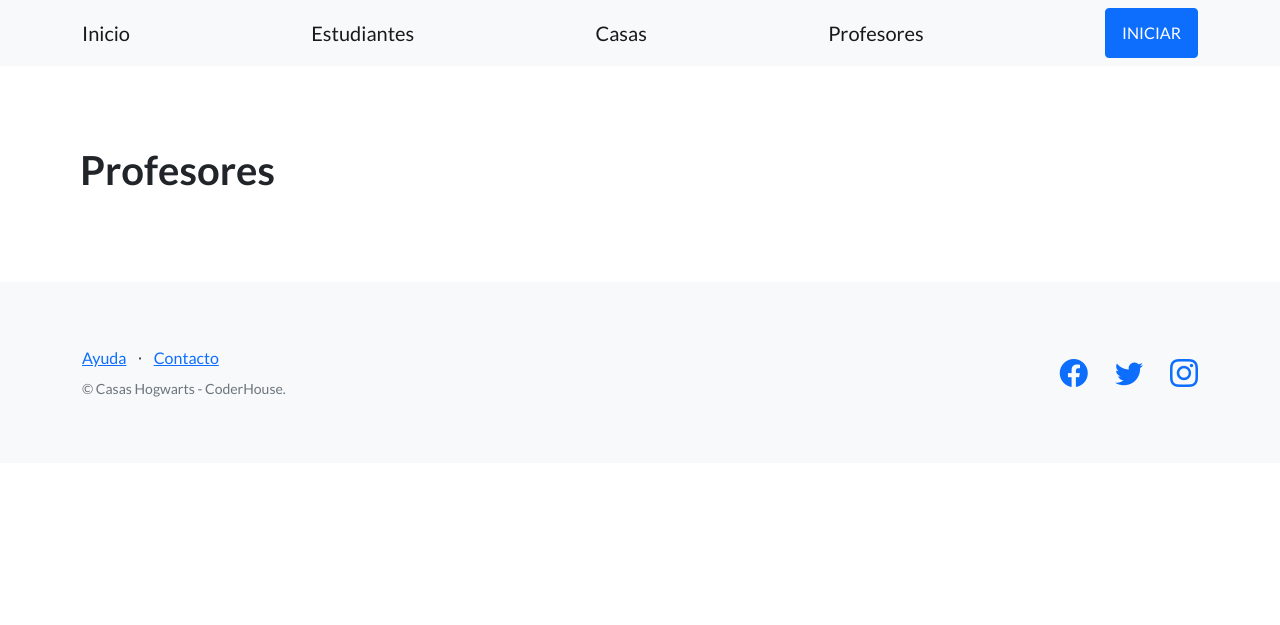
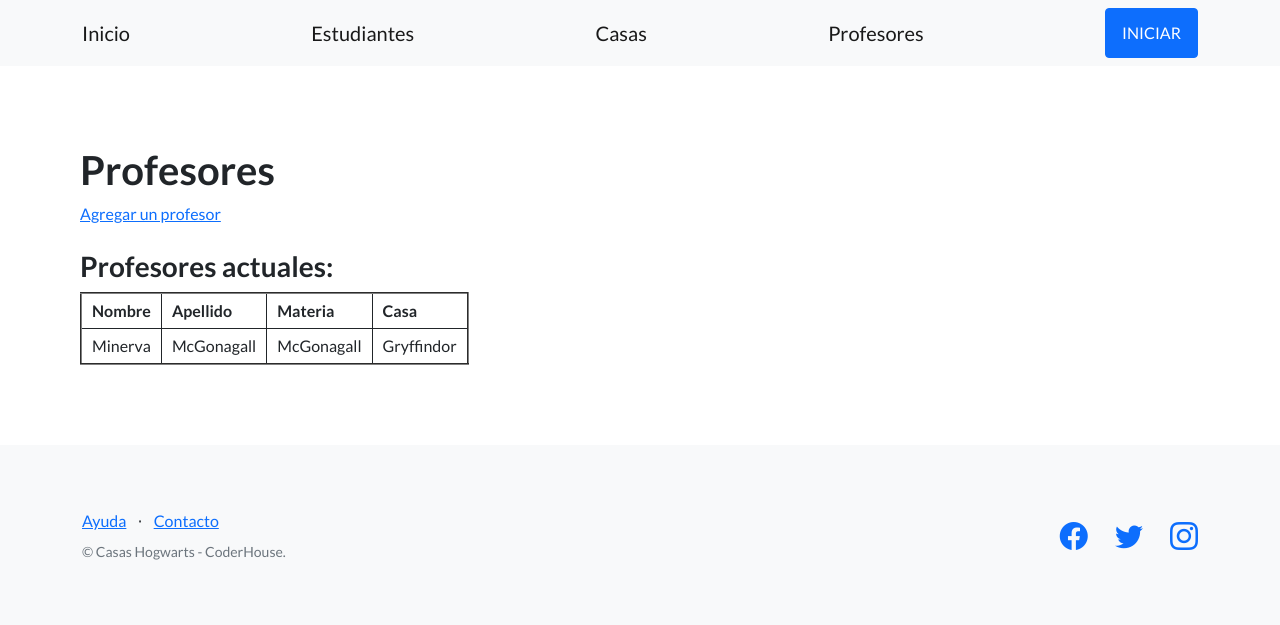
Before and after one commit to Marquis2441/Entrega_Intermedia, a Django app: page /plataforma-casas/profesores/ in a window 1280 px wide. Shown: the top 625 px of the page. Run offline with Django 4.2, Linux system fonts and the light colour scheme; data comes from the database, SQL or seed files in the repository; both versions use the stored data as it was after the commit; parts of the project's set-up code (start-up, migrations or seed data) failed here and were passed over; some libraries are stand-ins or nearby versions.

Commit message:
Formulario Profesores

```diff
--- a/Proyecto/AppCasa/templates/AppCasa/casas.html
+++ b/Proyecto/AppCasa/templates/AppCasa/casas.html
@@ -15,7 +15,7 @@
 
 {% block contenido_base %}
 
-<h1>Cursos</h1>
+<h1>Casas</h1>
 <a href="{% url 'casas_formulario' %}">Crear una casa</a>
 
 
--- a/Proyecto/AppCasa/templates/AppCasa/profesores.html
+++ b/Proyecto/AppCasa/templates/AppCasa/profesores.html
@@ -1,7 +1,52 @@
 {% extends "AppCasa/plantilla_base.html" %}
+
+{% block style_block %}
+<style>
+  table.coder-table {
+    border:3px solid;
+  }
+  th,
+  td {
+    border:1px solid;
+    padding:5px 10px;
+  }
+</style>
+{% endblock style_block %}
 
 {% block contenido_base %}
 
 <h1>Profesores</h1>
+<a href="{% url 'profesores_formulario' %}">Agregar un profesor</a>
+
+
+<br><br>
+<h3>Profesores actuales:</h3>
+
+<table border="2">
+
+    <tr>
+      <td>
+        <b>Nombre</b>
+      </td>
+      <td>
+        <b>Apellido</b>
+      </td>
+      <td>
+        <b>Materia</b>
+      </td>
+      <td>
+        <b>Casa</b>
+      </td>
+    </tr>
+    {% for profesor in profesores %}
+    <tr>
+      <td>{{profesor.nombre}}</td>
+      <td>{{profesor.apellido}}</td>
+      <td>{{profesor.apellido}}</td>
+      <td>{{profesor.casa}}</td>
+    </tr>
+    {% endfor %}
+  </tbody>
+</table>
 
 {% endblock contenido_base %}
--- a/Proyecto/AppCasa/urls.py
+++ b/Proyecto/AppCasa/urls.py
@@ -9,4 +9,5 @@ urlpatterns = [
     path('profesores/', views.profesores, name="profesores"),
     path('crear-casa/', views.casas_formulario, name="casas_formulario"),
     path('agregar-estudiantes/', views.estudiantes_formulario, name="estudiantes_formulario"),
+    path('agregar-profesores/', views.profesores_formulario, name="profesores_formulario"),
 ]
--- a/Proyecto/AppCasa/views.py
+++ b/Proyecto/AppCasa/views.py
@@ -18,8 +18,8 @@ def casas(request):
     return render(request, "AppCasa/casas.html",{'casas': casas})
 
 def profesores(request):
-
-    return render(request, "AppCasa/profesores.html")
+    profesores = Profesores.objects.all()
+    return render(request, "AppCasa/profesores.html",{'profesores': profesores})
 
 def casas_formulario(request):
     if request.method == 'POST':
@@ -46,3 +46,16 @@ def estudiantes_formulario(request):
     else:  # GET
             formulario= EstudiantesFormulario()  # Formulario vacio para construir el html
     return render(request, "AppCasa/form_estudiantes.html", {"formulario": formulario})
+
+def profesores_formulario(request):
+    if request.method == 'POST':
+            formulario= ProfesoresFormulario(request.POST)
+
+            if formulario.is_valid():
+                data = formulario.cleaned_data
+                profesor = Profesores(nombre=data['nombre'], apellido=data['apellido'],materia=data['materia'],casa=data['casa'])
+                profesor.save()
+                return render(request, "AppCasa/inicio.html", {"exitoso": True})
+    else:  # GET
+            formulario= ProfesoresFormulario()  # Formulario vacio para construir el html
+    return render(request, "AppCasa/form_profesores.html", {"formulario": formulario})
```
Also changed, not shown: Proyecto/AppCasa/templates/AppCasa/form_profesores.html (added, +9 -0 lines), Proyecto/db.sqlite3.
